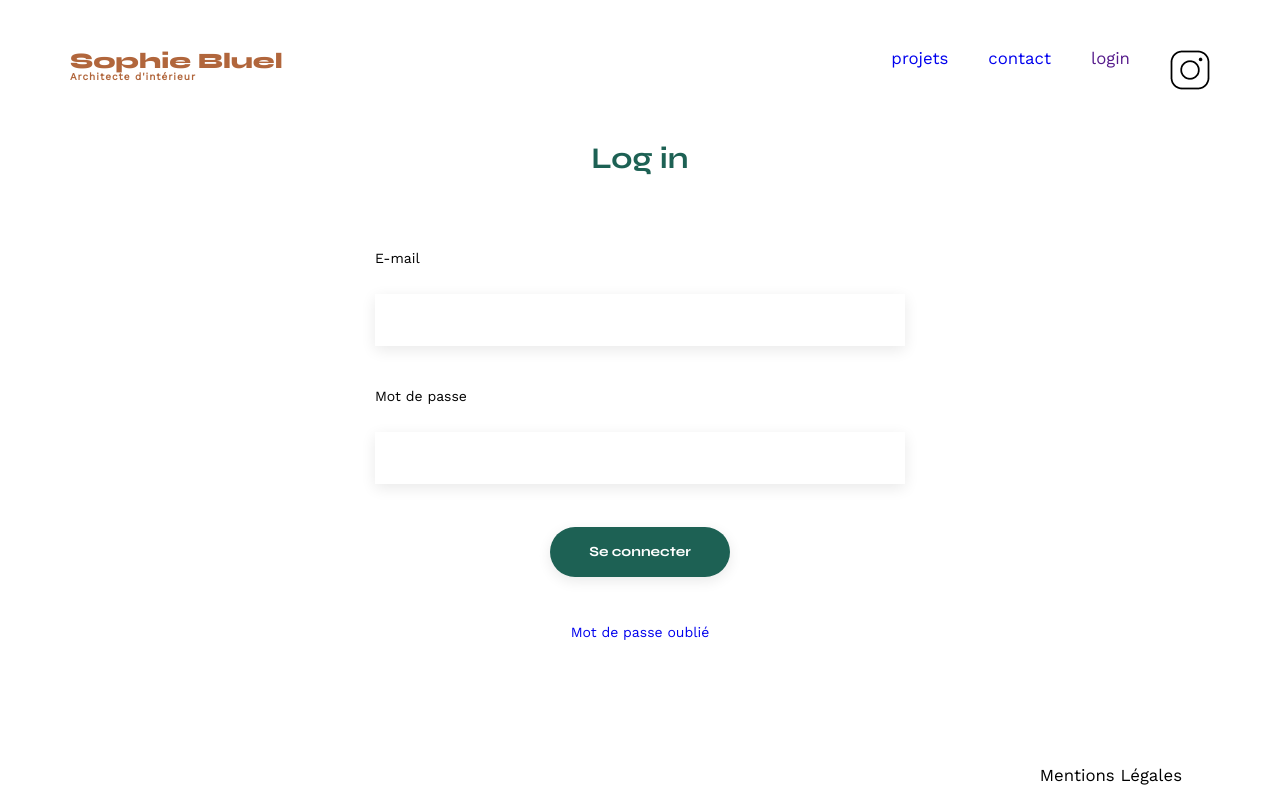
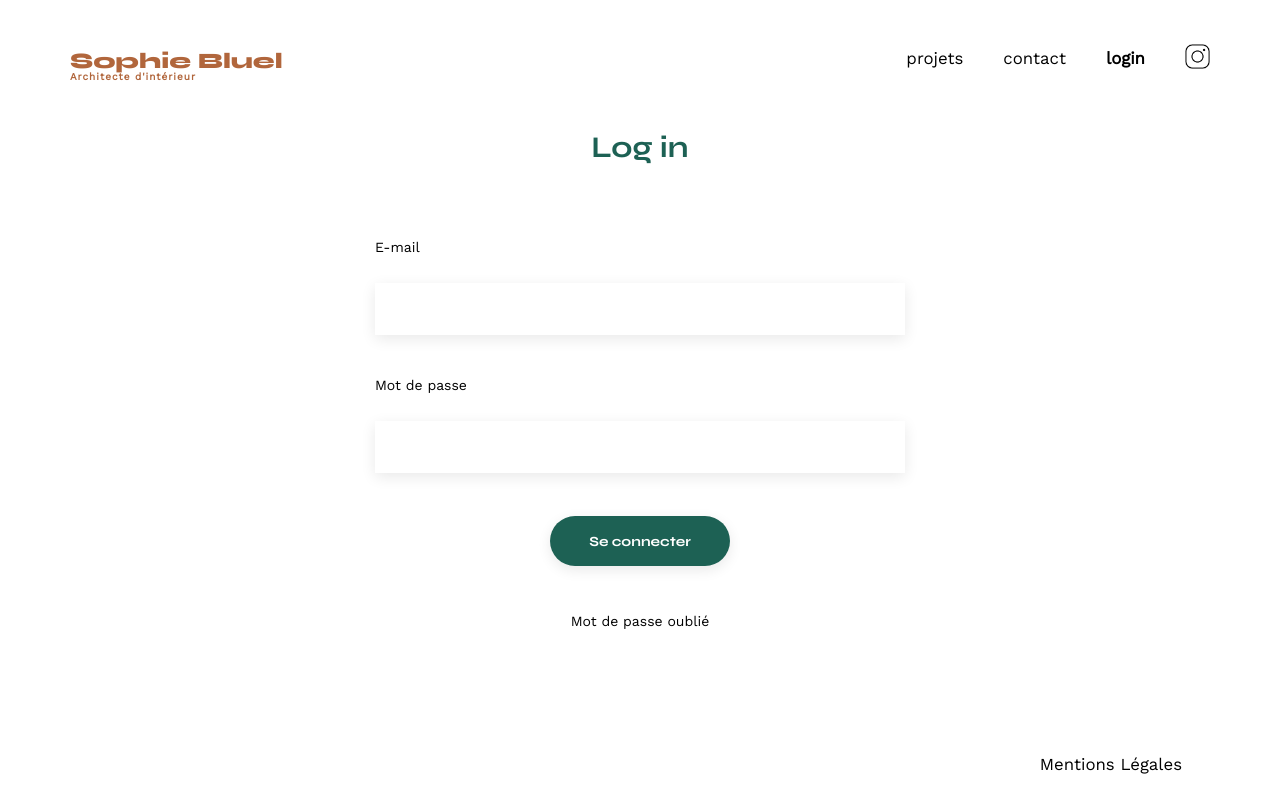
Before and after one commit to JulieBourelDrapier/ArchiWebos, a plain HTML site: page FrontEnd/login.html in a window 1280 px wide. Drawn offline with nearby package versions, Linux system fonts and the light colour scheme.

```diff
--- a/FrontEnd/assets/css/style.css
+++ b/FrontEnd/assets/css/style.css
@@ -111,11 +111,23 @@
 
 nav li {
 	font-size: 1.2em;
+	color: #000;
 }
 
 .connexion-link {
 	font-size: 1.2em;
 }
+
+nav li:hover, .connexion-link a:active, a:hover {
+	color: #000;
+	font-weight: bolder;
+}
+
+.login-page a {
+	color: #000;
+	font-weight: bold;
+}
+
 
 .insta {
 	width: 25px;
@@ -124,10 +136,7 @@
 
 .logo-instagram {
 	font-size: 0.8em;
-}
-
-.nav li {
-	color: blue;
+	color: #000;
 }
 
 .footer-li:hover {
@@ -246,6 +255,7 @@
 /* MODIFICATIONS ELEMENTS login.html*/
 a {
 	text-decoration: none;
+	color: #000;
 }
 
 input[type="submit"] {
--- a/FrontEnd/login.html
+++ b/FrontEnd/login.html
@@ -17,10 +17,10 @@
     <h1>Sophie Bluel <span>Architecte d'intérieur</span></h1>
     <nav>
       <ul>
-        <a href="#portfolio"><li>projets</li></a>
-        <a href="#contact"><li>contact</li></a>
-        <a href=""><li>login</li></a>
-        <li><img src="./assets/icons/instagram.png" alt="Instagram"></li>
+        <li><a href="#portfolio">projets</a></li>
+        <li><a href="#contact">contact</a></li>
+        <li class="connexion-link login-page"><a href="">login</a></li>
+        <li><img class="insta" src ="./assets/icons/instagram.png" alt="logo Instagram"></li>
       </ul>
     </nav>
   </header>
```
Also changed, not shown: FrontEnd/index.html (+1 -1 lines), Backend/images/andrey-svistunov-JpQK_B7THMw-unsplash1687773522093.jpg (added), 1 other file.
